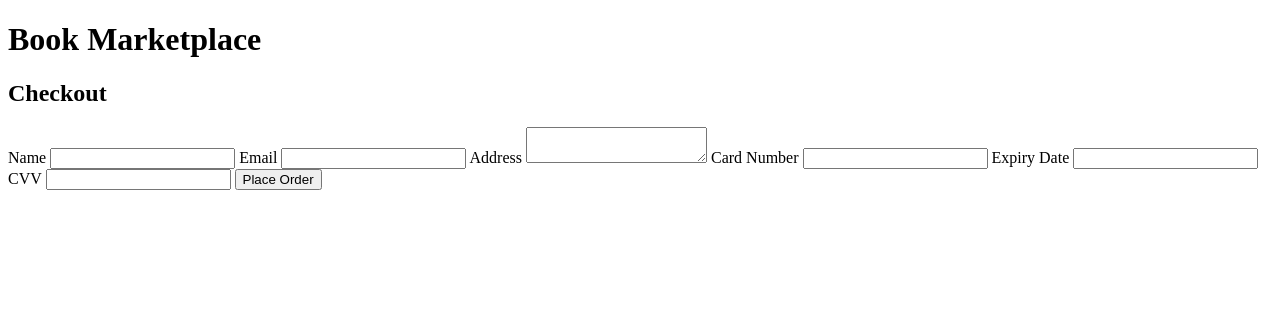
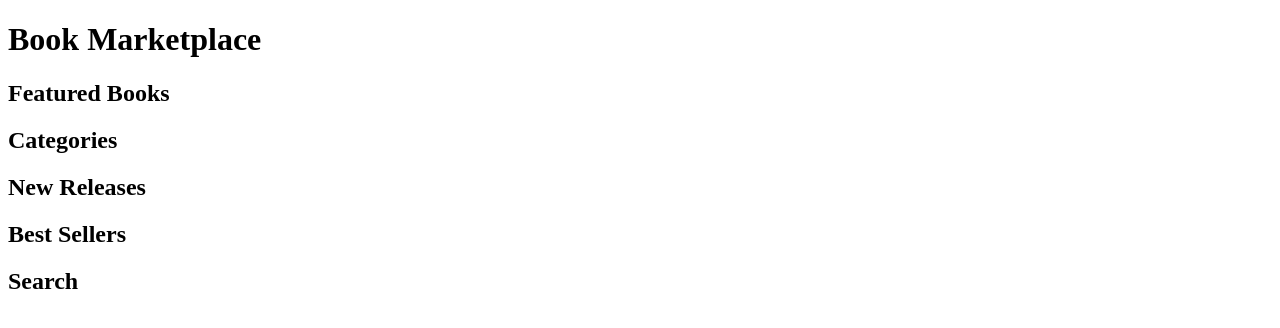
Before and after one commit to mszanon/poemWebsite, a plain HTML site: page index.html in a window 1280 px wide. Drawn offline with Linux system fonts and the light colour scheme.

Commit message:
trocando o cédigo todo

```diff
--- a/index.html
+++ b/index.html
@@ -1,7 +1,7 @@
 <!DOCTYPE html>
 <html>
 <head>
-  <title>Checkout - Book Marketplace</title>
+  <title>Book Marketplace</title>
   <!-- Add any necessary meta tags, stylesheets, and scripts here -->
 </head>
 <body>
@@ -14,22 +14,24 @@
   <!-- Main content section -->
   <main>
     <section>
-      <h2>Checkout</h2>
-      <form action="/checkout" method="post">
-        <label for="name">Name</label>
-        <input type="text" id="name" name="name" required>
-        <label for="email">Email</label>
-        <input type="email" id="email" name="email" required>
-        <label for="address">Address</label>
-        <textarea id="address" name="address" required></textarea>
-        <label for="card">Card Number</label>
-        <input type="text" id="card" name="card" required>
-        <label for="expiry">Expiry Date</label>
-        <input type="text" id="expiry" name="expiry" required>
-        <label for="cvv">CVV</label>
-        <input type="text" id="cvv" name="cvv" required>
-        <input type="submit" value="Place Order">
-      </form>
+      <h2>Featured Books</h2>
+      <!-- Add a grid or carousel of featured books here -->
+    </section>
+    <section>
+      <h2>Categories</h2>
+      <!-- Add a list of book categories or genres here -->
+    </section>
+    <section>
+      <h2>New Releases</h2>
+      <!-- Add a list of new releases here -->
+    </section>
+    <section>
+      <h2>Best Sellers</h2>
+      <!-- Add a list of best-selling books here -->
+    </section>
+    <section>
+      <h2>Search</h2>
+      <!-- Add a search form for users to search for books here -->
     </section>
   </main>
 
```
